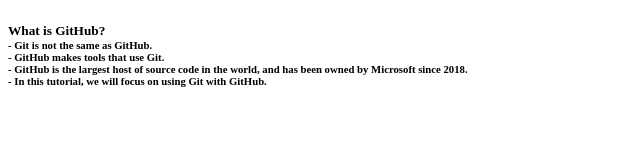
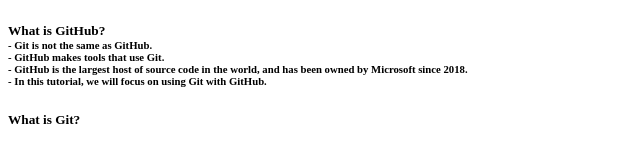
Before and after one commit to Harshalnarigara/New, a plain HTML site: page index.html in a window 1280 px wide. Shown: the part 224-386 px from the top of the page, without its empty margins (0-640 px from the left). Drawn offline with Linux system fonts and the light colour scheme.

Commit message:
Add to Title of Git

```diff
--- a/index.html
+++ b/index.html
@@ -14,5 +14,6 @@
         - GitHub makes tools that use Git. <br>
         - GitHub is the largest host of source code in the world, and has been owned by Microsoft since 2018. <br>
         - In this tutorial, we will focus on using Git with GitHub.</h6>
+    <h5>What is Git?</h5>
 </body>
 </html>
```
